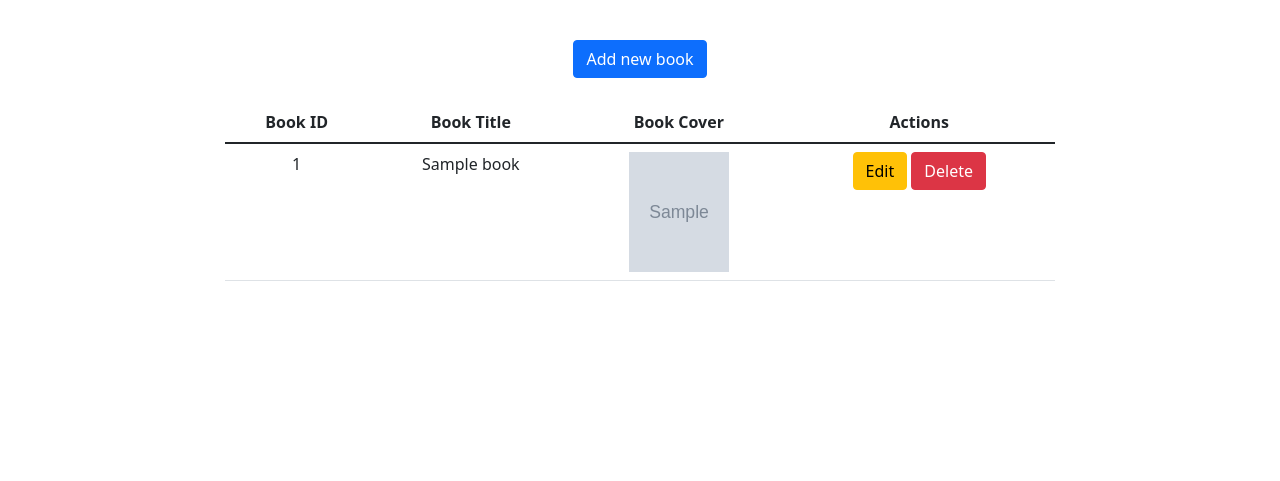
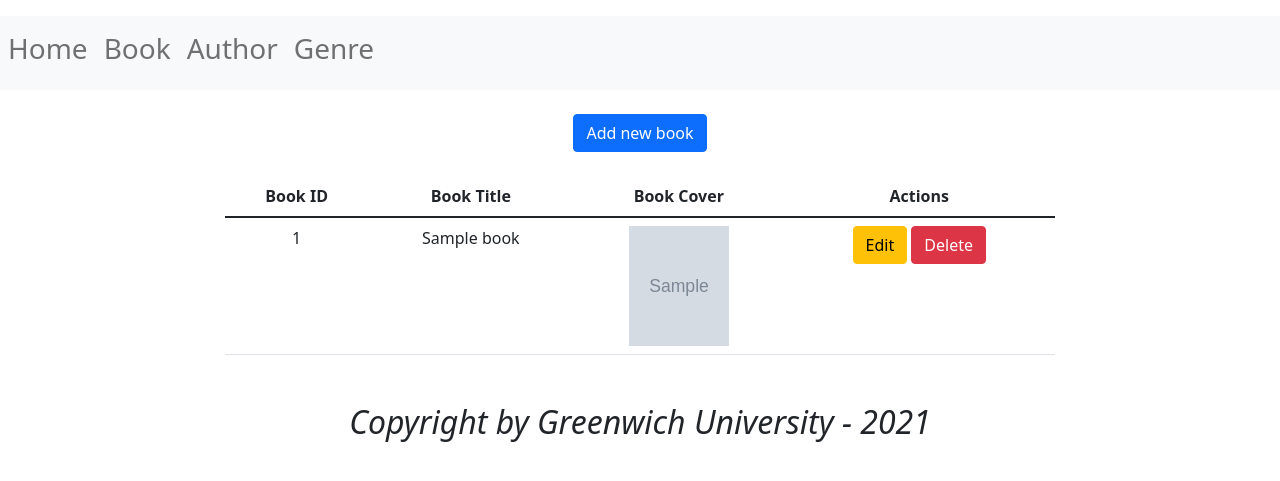
Before and after one commit to longndt/webg301-gch0805, a PHP site: template webproject/templates/book/index.html.twig in a window 1280 px wide. Shown: the top 481 px of the page. Run offline with PHP 8.4, Linux system fonts and the light colour scheme; the template is opened without the code that fills it: most values are stand-ins (such as "Sample title", 1, 10 or a date in 2020); grey boxes marked "Sample" are stand-in pictures; some libraries are stand-ins or nearby versions.

Commit message:
16122021

```diff
--- a/webproject/templates/base.html.twig
+++ b/webproject/templates/base.html.twig
@@ -30,6 +30,32 @@
 				{% endfor %}
 			</div>
 		{% endblock %}
+		{% block nav %}
+		<nav class="navbar navbar-expand navbar-light bg-light">
+			 <ul class="nav navbar-nav">
+				  <li class="nav-item active">
+						<h3><a class="nav-link" href="{{ path('home') }}">Home</a></h3>
+				  </li>
+				  <li class="nav-item">
+						<h3><a class="nav-link" href="{{ path('book_index') }}">Book</a></h3>
+				  </li>
+				  <li class="nav-item">
+						<h3><a class="nav-link" href="#">Author</a></h3>
+				  </li>
+				   <li class="nav-item">
+						<h3><a class="nav-link" href="#">Genre</a></h3>
+				  </li>
+			 </ul>
+		</nav>
+		{% endblock %}
 		{% block body %} {% endblock %}
+		{% block copyright %}
+		<div class="container col-md-8 text-center text-bold mt-5">
+			<h2>
+				<i class="fa fa-copyright" aria-hidden="true">
+					Copyright by Greenwich University - 2021
+				</i>
+			</h2>
+		{% endblock %}
 	</body>
 </html>
```
Also changed, not shown: webproject/src/Controller/HomeController.php (added, +16 -0 lines), webproject/templates/home/index.html.twig (added, +7 -0 lines), webproject/public/images/library.jpeg (added).
